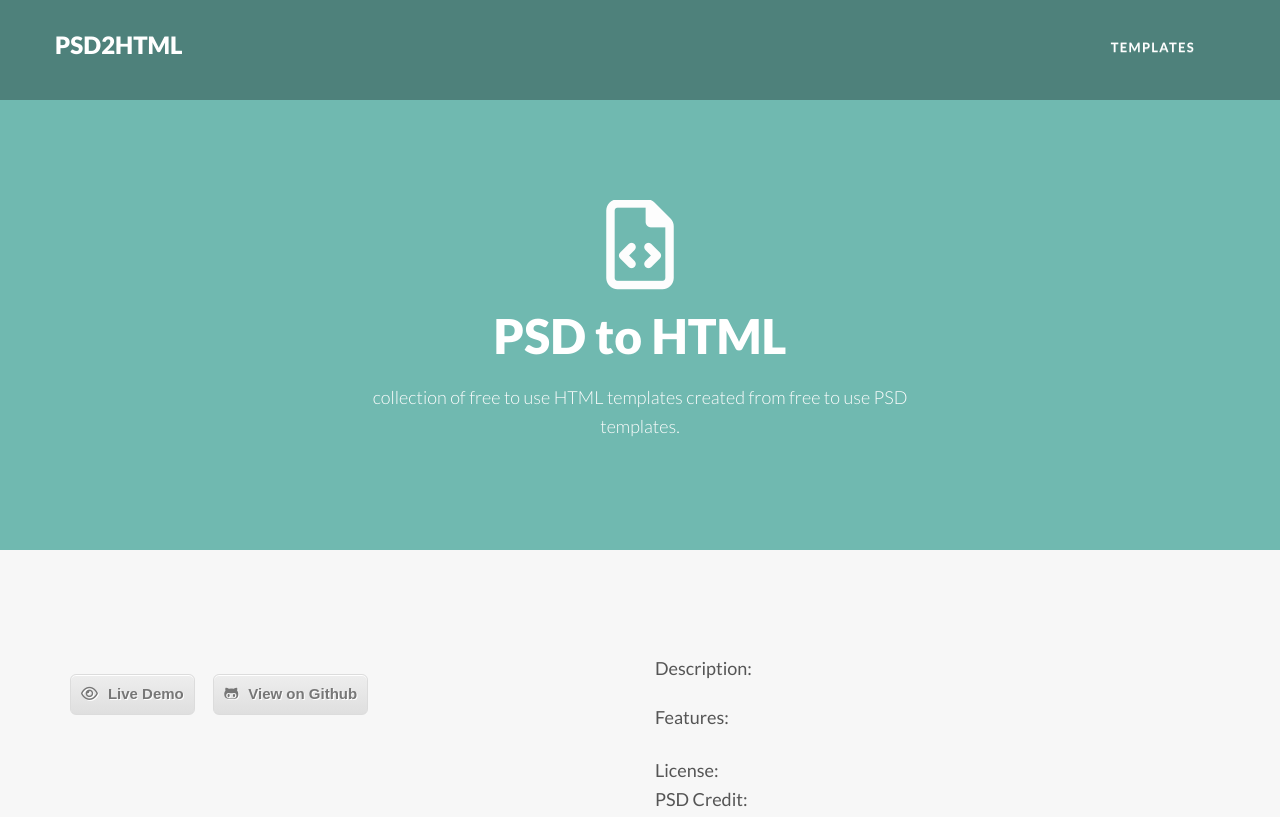
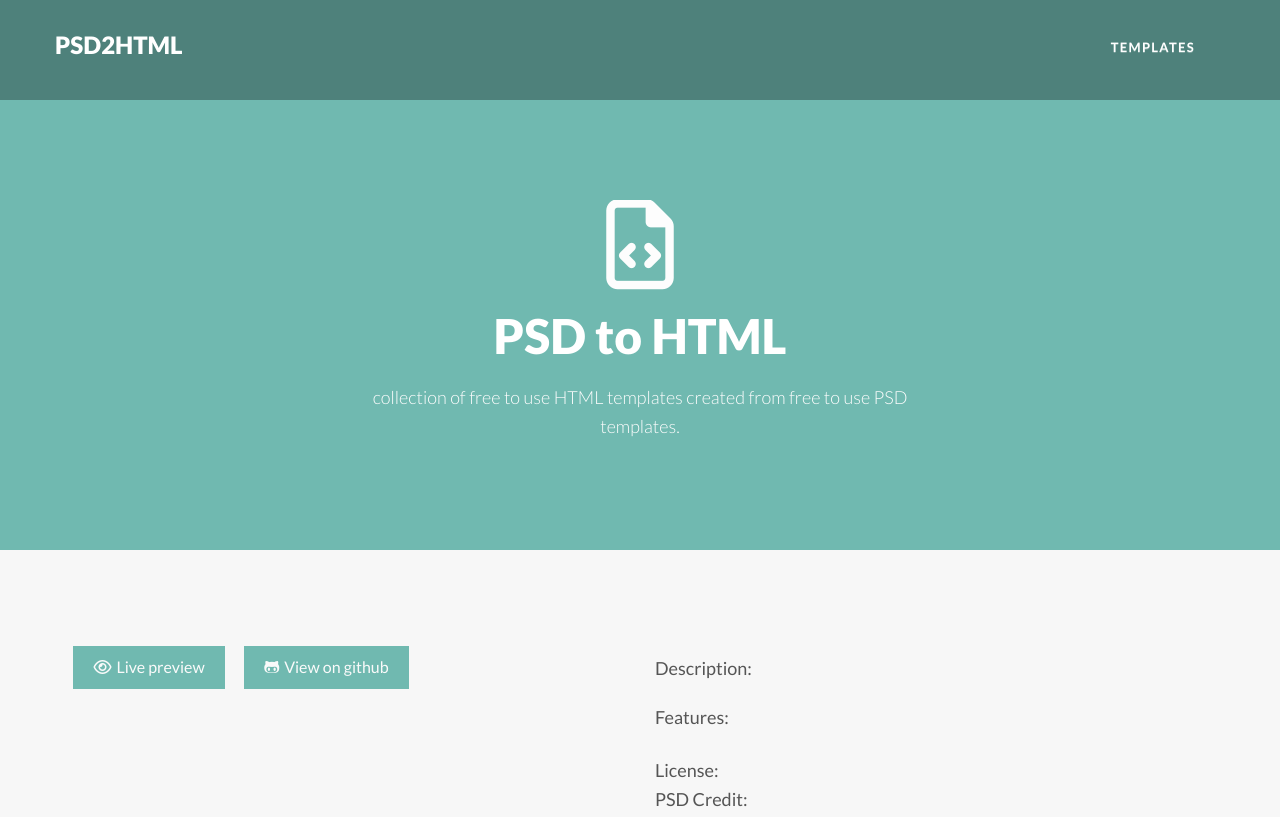
Before and after one commit to mgellis91/psd2html, a plain HTML site: page single_project.html in a window 1280 px wide. Shown: the top 817 px of the page. Drawn offline with Linux system fonts and the light colour scheme.

Commit message:
changed styles for portfolio buttons

```diff
--- a/css/style.css
+++ b/css/style.css
@@ -703,56 +703,22 @@ nav#filter a {
 		list-style: none;
 	}
 }
-
-
-.folio-btn {
+.btn{
+	font-size: 16px;
 	margin-top: 1em;
-	-moz-box-shadow:inset 0px 1px 0px 0px #ffffff;
-	-webkit-box-shadow:inset 0px 1px 0px 0px #ffffff;
-	box-shadow:inset 0px 1px 0px 0px #ffffff;
-	background:-webkit-gradient( linear, left top, left bottom, color-stop(0.05, #ededed), color-stop(1, #dfdfdf) );
-	background:-moz-linear-gradient( center top, #ededed 5%, #dfdfdf 100% );
-	filter:progid:DXImageTransform.Microsoft.gradient(startColorstr='#ededed', endColorstr='#dfdfdf');
-	background-color:#ededed;
-	-webkit-border-top-left-radius:6px;
-	-moz-border-radius-topleft:6px;
-	border-top-left-radius:6px;
-	-webkit-border-top-right-radius:6px;
-	-moz-border-radius-topright:6px;
-	border-top-right-radius:6px;
-	-webkit-border-bottom-right-radius:6px;
-	-moz-border-radius-bottomright:6px;
-	border-bottom-right-radius:6px;
-	-webkit-border-bottom-left-radius:6px;
-	-moz-border-radius-bottomleft:6px;
-	border-bottom-left-radius:6px;
-	text-indent:0;
-	border:1px solid #dcdcdc;
-	display:inline-block;
-	color:#777777;
-	font-family:arial;
-	font-size:15px;
-	font-weight:bold;
-	font-style:normal;
-	padding: 5px 10px;
-	text-decoration:none;
-	text-align:center;
-	text-shadow:1px 1px 0px #ffffff;
 	margin-right: 1em;
+	border: none;
+	padding:10px 20px !important;
 }
-.folio-btn i{
-	margin-right: 10px;
+.btn i{
+	margin-right: 5px;
 }
-.folio-btn:hover {
-	background:-webkit-gradient( linear, left top, left bottom, color-stop(0.05, #dfdfdf), color-stop(1, #ededed) );
-	background:-moz-linear-gradient( center top, #dfdfdf 5%, #ededed 100% );
-	filter:progid:DXImageTransform.Microsoft.gradient(startColorstr='#dfdfdf', endColorstr='#ededed');
-	background-color:#dfdfdf;
-	color:#333;
+.btn-primary{
+	background: #70B9B0;
+	color:#fafafa;
 }
-.folio-btn:active {
-	position:relative;
-	top:1px;
+.btn-primary:hover{
+	background: #57A097;
 }
 
 @media screen and (max-width:769px){
@@ -1118,32 +1084,6 @@ a.socialIcon:hover, .socialHoverClass {
 	font-size: 24px;
 }
 
-/* buttons */
-.btn {
-	border: 0;
-}
-
-.btn.bold {
-	font-weight: 600;
-}
-
-.btn-cta {
-	color: #ffffff;
-	border-bottom: 4px solid;
-}
-.btn-cta:hover {
-	color: #ffffff;
-}
-
-.btn-cta {
-	border-bottom: 2px solid;
-}
-.btn-cta.btn-lg {
-	border-bottom: 4px solid;
-}
-
-
-
 /* ========================================
 Media queries
 ========================================= */
--- a/single_project.html
+++ b/single_project.html
@@ -108,10 +108,8 @@
     <script id="single-project-template" type="text/x-handlebars-template">
       <article class="col-md-6 photography">
         <img id="full-size-project-img" src="{{previewImg}}" height="523" alt="" />
-        <div class="project-btn-container">
-          <a target="_blank" href="{{livePreviewLink}}" class="folio-btn"><i class="fa fa-eye"></i>Live Demo</a>
-          <a target="_blank" href="{{githubLink}}" class="folio-btn"><i class="fa fa-github-alt"></i>View on Github</a>
-        </div>
+        <a class="btn btn-primary"><i class="fa fa-eye"></i>Live preview</a>
+        <a class="btn btn-primary"><i class="fa fa-github-alt"></i>View on github</a>
       </article>
       <article class="col-md-6 photography">
           <div class="portfolio-item">
@@ -126,11 +124,14 @@
                     <li>{{{this}}}</li>
                     {{/features}}
                   </ul>
-                  <h4 class='inline'>License:</h4>
-                  <a href="{{licenseURL}}">{{license}}</a>
-                  <br />
-                  <h4 class='inline'>PSD Credit:</h4>
-                  <a href="{{psdLinkURL}}">{{psdLinkName}}</a>
+                  <div>
+                    <h4 class='inline'>License:</h4>
+                    <a href="{{licenseURL}}">{{license}}</a>
+                  </div>
+                  <div>
+                    <h4 class='inline'>PSD Credit:</h4>
+                    <a href="{{psdLinkURL}}">{{psdLinkName}}</a>
+                  </div>
               </div>
           </div>
       </article>
```
